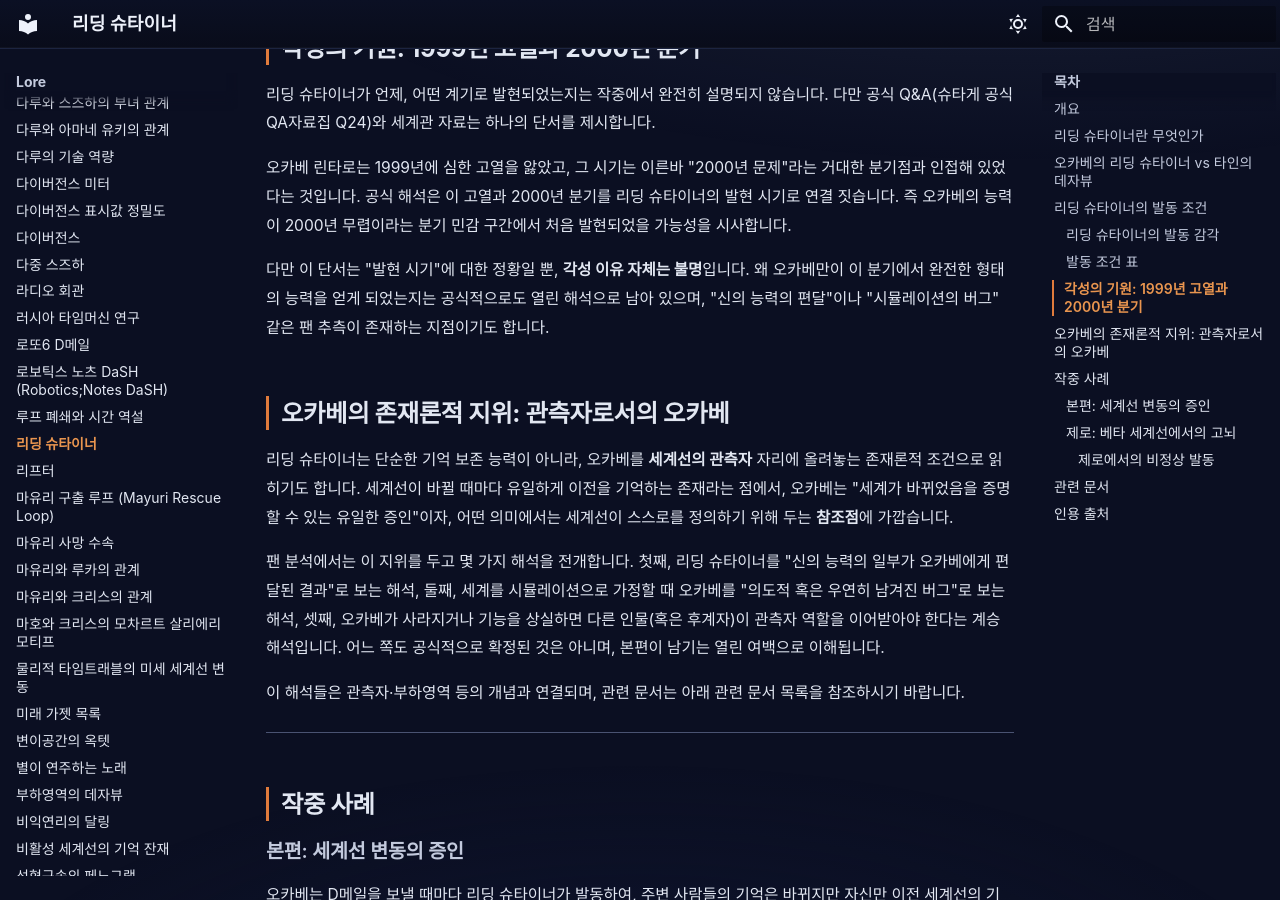
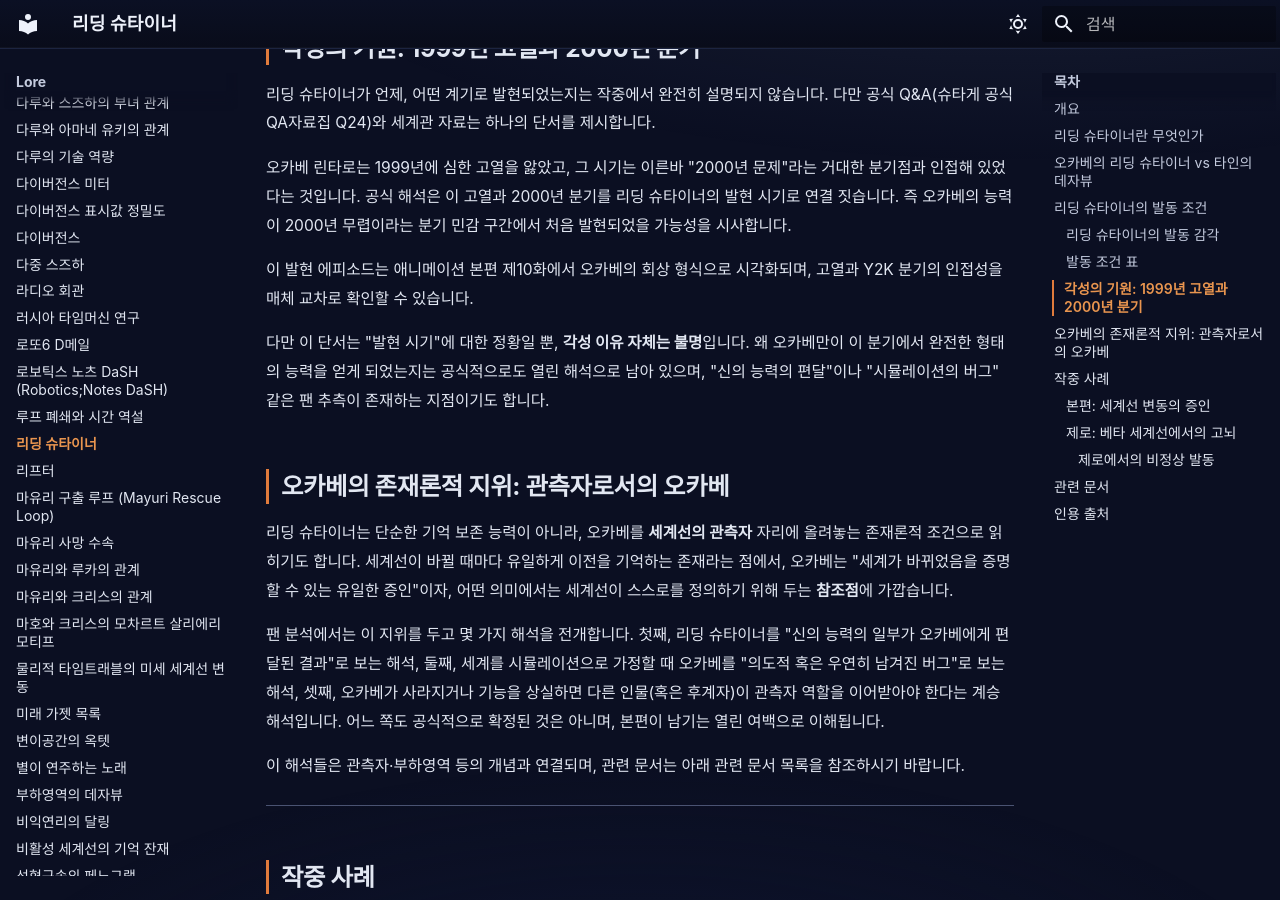
Before and after one commit to sgwiki/sgwiki.github.io, an MkDocs documentation site: the page built from wiki/lore/리딩-슈타이너.md, in a window 1280 px wide and 900 px high, scrolled down 4194 px. Built offline with MkDocs 1.6.1 and Material for MkDocs 9.7.7, drawn with Linux system fonts in a browser that asks for light colours; some web fonts are replaced.

Commit message:
feat(wiki): 리딩-슈타이너 — P10 ec8d5e9e 패치 적용

```diff
--- a/wiki/lore/리딩-슈타이너.md
+++ b/wiki/lore/리딩-슈타이너.md
@@ -94,6 +94,8 @@ description: "리딩 슈타이너는 세계선이 바뀔 때 이전 세계선의
 
 오카베 린타로는 1999년에 심한 고열을 앓았고, 그 시기는 이른바 "2000년 문제"라는 거대한 분기점과 인접해 있었다는 것입니다. 공식 해석은 이 고열과 2000년 분기를 리딩 슈타이너의 발현 시기로 연결 짓습니다. 즉 오카베의 능력이 2000년 무렵이라는 분기 민감 구간에서 처음 발현되었을 가능성을 시사합니다.
 
+이 발현 에피소드는 애니메이션 본편 제10화에서 오카베의 회상 형식으로 시각화되며, 고열과 Y2K 분기의 인접성을 매체 교차로 확인할 수 있습니다.
+
 다만 이 단서는 "발현 시기"에 대한 정황일 뿐, **각성 이유 자체는 불명**입니다. 왜 오카베만이 이 분기에서 완전한 형태의 능력을 얻게 되었는지는 공식적으로도 열린 해석으로 남아 있으며, "신의 능력의 편달"이나 "시뮬레이션의 버그" 같은 팬 추측이 존재하는 지점이기도 합니다.
 
 ## 오카베의 존재론적 지위: 관측자로서의 오카베
```
